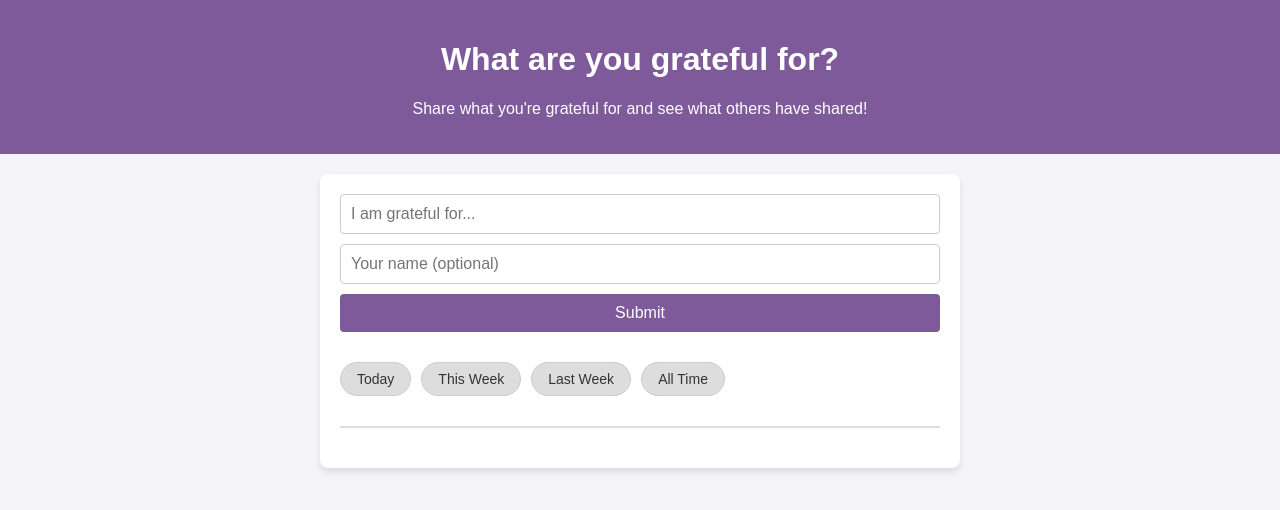
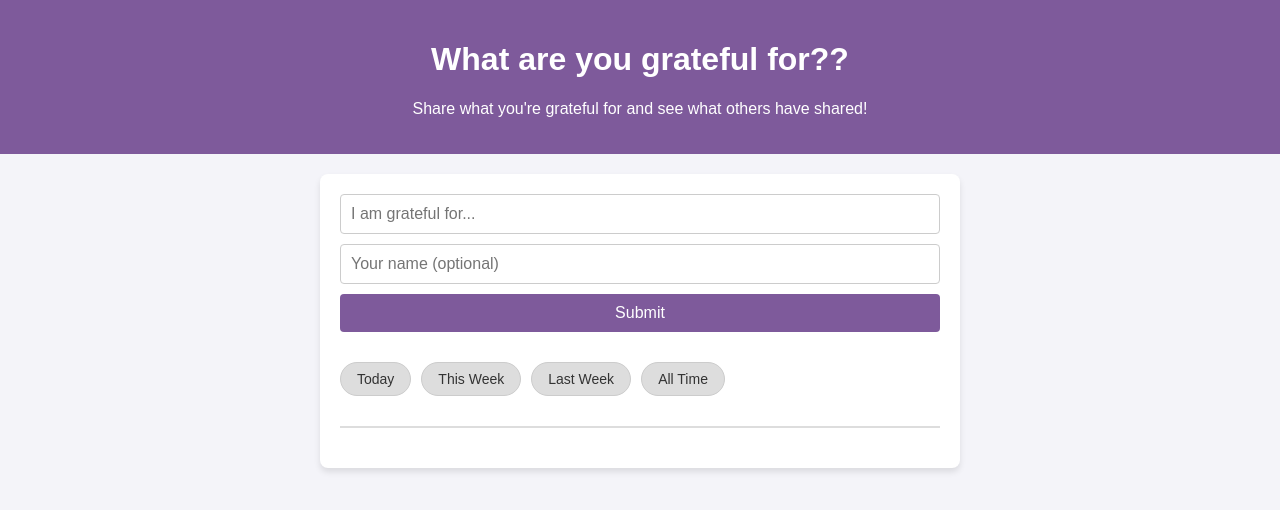
Before and after one commit to bjuddley/gratitude-wall, a plain HTML site: page Index.html in a window 1280 px wide. Drawn offline with Linux system fonts and the light colour scheme.

Commit message:
Update Index.html

```diff
--- a/Index.html
+++ b/Index.html
@@ -84,7 +84,7 @@
 </head>
 <body>
     <header>
-        <h1>What are you grateful for?</h1>
+        <h1>What are you grateful for??</h1>
         <p>Share what you're grateful for and see what others have shared!</p>
     </header>
     <div class="container">
```
